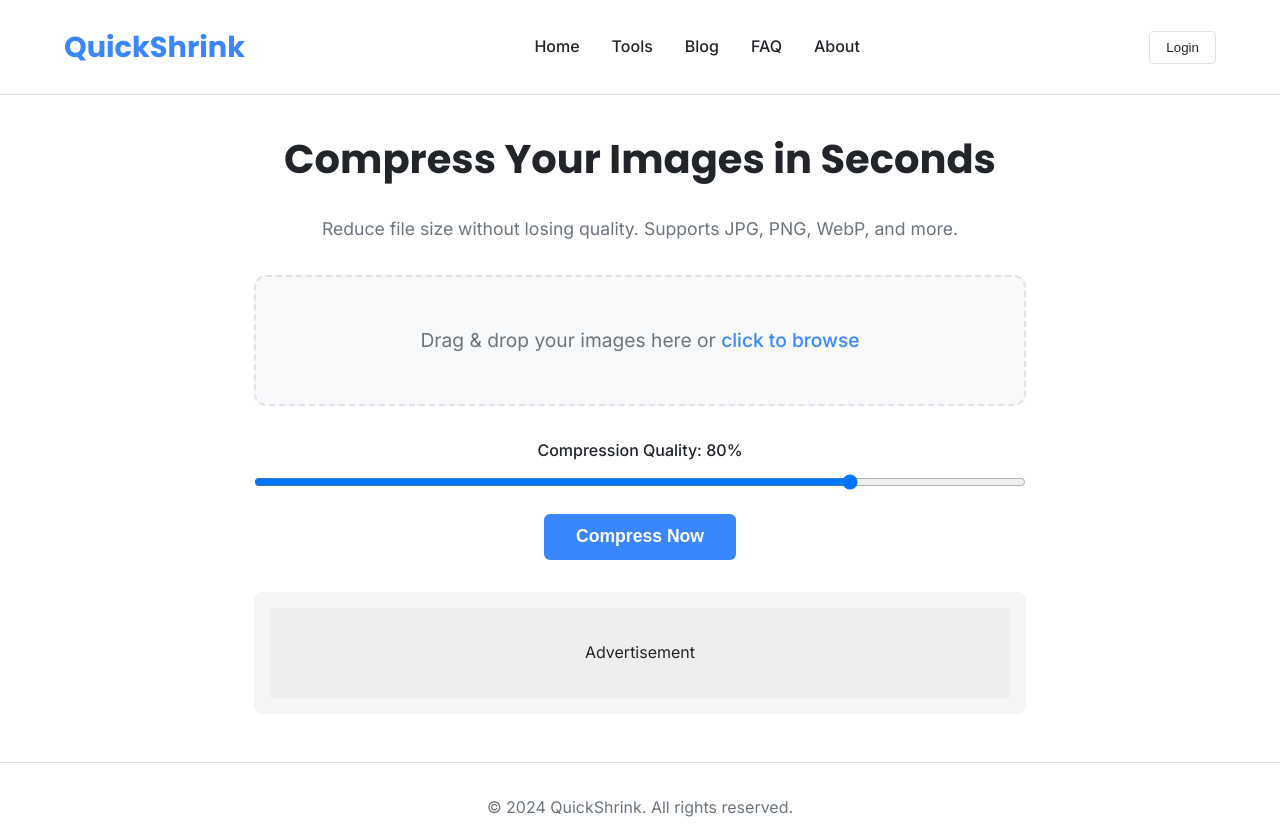
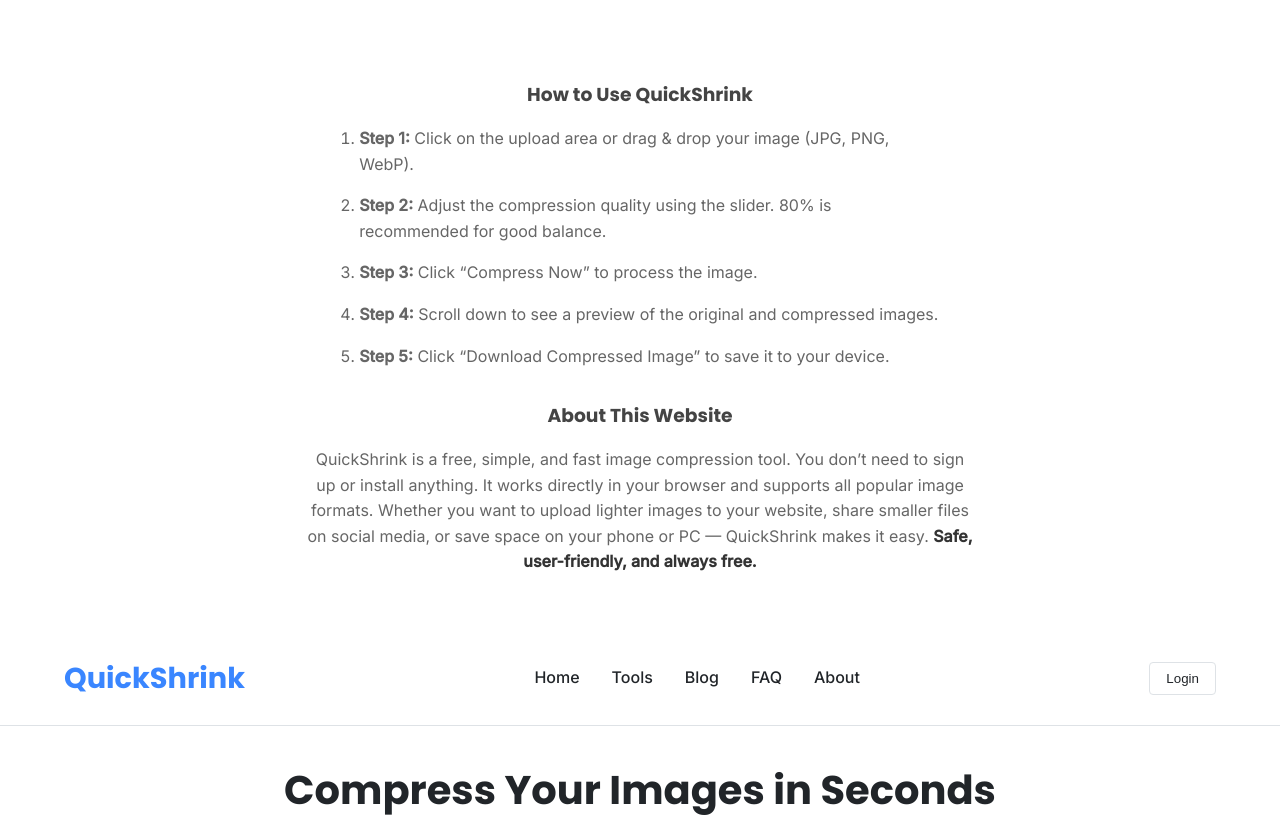
Before and after one commit to Avdte/ASDFRWQ, a plain HTML site: page deepseek_html_20250530_51b27f (1).html in a window 1280 px wide. Shown: the top 825 px of the page. Drawn offline with Linux system fonts and the light colour scheme.

Commit message:
Itsme.com

```diff
--- a/deepseek_html_20250530_51b27f (1).html
+++ b/deepseek_html_20250530_51b27f (1).html
@@ -20,6 +20,25 @@
 
     <!-- Fonts -->
     <link href="https://fonts.googleapis.com/css2?family=Poppins:wght@400;500;600;700&family=Inter:wght@400;500&display=swap" rel="stylesheet">
+    <!-- Usage Instructions and About Section -->
+<div class="footer-text" style="max-width: 800px; margin: 3rem auto 0; padding: 2rem 5%; text-align: center; color: #666; line-height: 1.6; background: white;">
+    <h3 style="font-family: 'Poppins', sans-serif; margin-bottom: 1rem; color: #444;">How to Use QuickShrink</h3>
+    <ol style="text-align: left; max-width: 600px; margin: 0 auto 2rem auto; padding-left: 1.2rem;">
+        <li style="margin-bottom: 1rem;"><strong>Step 1:</strong> Click on the upload area or drag & drop your image (JPG, PNG, WebP).</li>
+        <li style="margin-bottom: 1rem;"><strong>Step 2:</strong> Adjust the compression quality using the slider. 80% is recommended for good balance.</li>
+        <li style="margin-bottom: 1rem;"><strong>Step 3:</strong> Click “Compress Now” to process the image.</li>
+        <li style="margin-bottom: 1rem;"><strong>Step 4:</strong> Scroll down to see a preview of the original and compressed images.</li>
+        <li style="margin-bottom: 1rem;"><strong>Step 5:</strong> Click “Download Compressed Image” to save it to your device.</li>
+    </ol>
+
+    <h3 style="font-family: 'Poppins', sans-serif; margin-bottom: 1rem; color: #444;">About This Website</h3>
+    <p style="margin-bottom: 1.5rem;">
+        QuickShrink is a free, simple, and fast image compression tool. You don’t need to sign up or install anything.
+        It works directly in your browser and supports all popular image formats. Whether you want to upload lighter images
+        to your website, share smaller files on social media, or save space on your phone or PC — QuickShrink makes it easy.
+        <strong style="color: #333;">Safe, user-friendly, and always free.</strong>
+    </p>
+</div>
 
     <!-- Styles -->
     <style>
```
